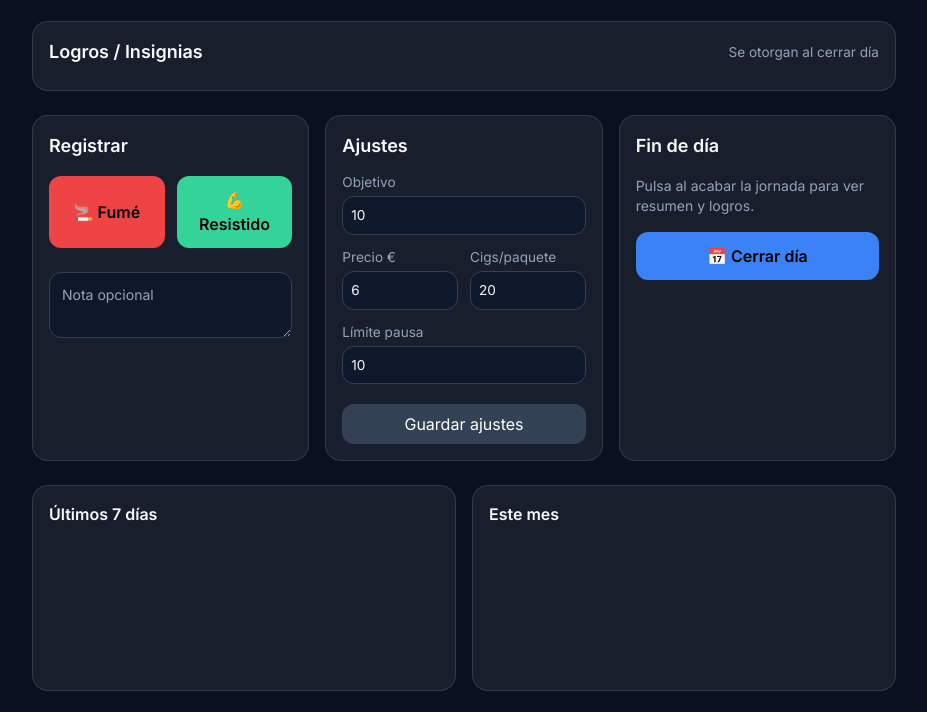
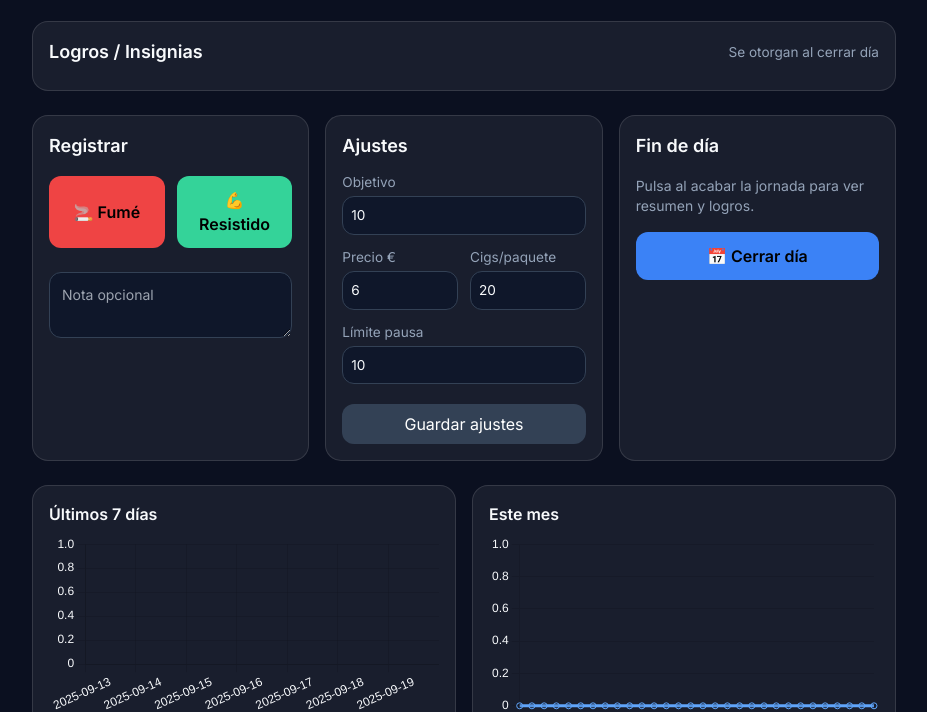
Before and after one commit to psantoslacruz-ai/control-tabaco, a plain HTML site: page index.html in a window 1280 px wide. Shown: the part 239-951 px from the top of the page, without its empty margins (176-1103 px from the left). Drawn offline with nearby package versions, Linux system fonts and the light colour scheme.

Commit message:
Update index.html

```diff
--- a/index.html
+++ b/index.html
@@ -108,8 +108,11 @@ const fmtDate=(d=new Date())=>d.toISOString().slice(0,10);
 const prettyTime=ts=>new Date(ts).toLocaleTimeString([], {hour:'2-digit',minute:'2-digit'});
 const since=ts=>{ if(!ts) return '—'; const ms=Date.now()-ts; const m=Math.floor(ms/60000); const h=Math.floor(m/60); return h>0?`${h}h ${m%60}m`:`${m}m`; };
 const $=id=>document.getElementById(id);
-const escapeHtml=s=>String(s).replace(/[&<>"']/g,c=>({'&':'&amp;','<':'&lt;','>':'&gt;','"':'&quot;','\'':'&#39;'}[c]));
+function escapeHtml(s){ return String(s).replace(/[&<>"']/g, m=>({"&":"&amp;","<":"&lt;",">":"&gt;","\"":"&quot;","'":"&#39;"}[m])); }
 const safeClone=o=>JSON.parse(JSON.stringify(o));
+
+// ================= Charts: declarar ANTES de cualquier uso (evita TDZ) =================
+let weekChart=null, monthChart=null; // <-- TDZ guardado
 
 // ================= Estado (con saneado robusto) =================
 const STORAGE_KEY='smoke-tracker-v1';
@@ -202,7 +205,7 @@ function saveSettings(){
 // ================= Logros =================
 const BADGES={ hour1:{id:'hour1',label:'🕐 1h sin fumar'}, belowGoalToday:{id:'belowGoalToday',label:'🎯 Primer día por debajo del objetivo'} };
 function checkAchievements(){
-  if(!Array.isArray(state.achievements)) state.achievements=[]; // <== robustez ante estado corrupto
+  if(!Array.isArray(state.achievements)) state.achievements=[]; // robustez
   const have=new Set(state.achievements);
   const last=lastSmokeTs();
   if(last && (Date.now()-last)>=60*60000 && !have.has('hour1')){ state.achievements.push('hour1'); }
@@ -210,7 +213,6 @@ function checkAchievements(){
 function renderBadges(){ const c=$('badges'); if(!c) return; c.innerHTML=''; const have=new Set(state.achievements||[]); const list=Object.values(BADGES).filter(b=>have.has(b.id)); if(list.length===0){ c.innerHTML='<span class="text-sm" style="color:var(--muted)">Sin logros aún.</span>'; return; } list.forEach(b=>{ const tag=document.createElement('span'); tag.className='inline-flex items-center gap-2 text-sm px-3 py-1 rounded-full'; tag.style.background='var(--card)'; tag.style.border='1px solid var(--card-border)'; tag.textContent=b.label; c.appendChild(tag); }); }
 
 // ================= Render =================
-let weekChart, monthChart;
 function render(){
   checkAchievements();
   const todaySmokes=getTodayEntries().filter(e=>e.type==='smoke').length;
@@ -227,20 +229,25 @@ function render(){
   renderCharts(); renderLog(); renderBadges(); save();
 }
 
+function getCtx(id){ const c=$(id); return c && c.getContext ? c.getContext('2d') : null; }
+
 function renderCharts(){
   if(!window.Chart) return;
   const axisColor=getComputedStyle(document.body).getPropertyValue('--axis').trim()||'#fff';
+  const wctx=getCtx('weekChart'); const mctx=getCtx('monthChart'); if(!wctx||!mctx) return; // canvas aún no listo
+
   // Semana (7 días)
   const data7=new Map(); for(let i=6;i>=0;i--){ const d=new Date(); d.setDate(d.getDate()-i); data7.set(fmtDate(d),0); }
   state.entries.forEach(e=>{ const k=fmtDate(new Date(e.ts)); if(data7.has(k)&&e.type==='smoke') data7.set(k, data7.get(k)+1); });
-  if(weekChart) weekChart.destroy();
-  weekChart=new Chart($('weekChart').getContext('2d'), { type:'bar', data:{ labels:[...data7.keys()], datasets:[{ data:[...data7.values()], backgroundColor:'#f87171' }] }, options:{ plugins:{legend:{display:false}}, scales:{ y:{ beginAtZero:true, ticks:{ color:axisColor }}, x:{ ticks:{ color:axisColor }}} }});
+  if(weekChart && typeof weekChart.destroy==='function'){ try{ weekChart.destroy(); }catch{} }
+  weekChart=new Chart(wctx, { type:'bar', data:{ labels:[...data7.keys()], datasets:[{ data:[...data7.values()], backgroundColor:'#f87171' }] }, options:{ plugins:{legend:{display:false}}, scales:{ y:{ beginAtZero:true, ticks:{ color:axisColor }}, x:{ ticks:{ color:axisColor }}} }});
+
   // Mes actual (línea)
   const n=new Date(); const y=n.getFullYear(), m=n.getMonth(); const dim=new Date(y,m+1,0).getDate(); const mm=new Map();
   for(let d=1; d<=dim; d++){ mm.set(`${y}-${String(m+1).padStart(2,'0')}-${String(d).padStart(2,'0')}`, 0); }
   state.entries.forEach(e=>{ if(e.type==='smoke'){ const k=fmtDate(new Date(e.ts)); if(mm.has(k)) mm.set(k, mm.get(k)+1); } });
-  if(monthChart) monthChart.destroy();
-  monthChart=new Chart($('monthChart').getContext('2d'), { type:'line', data:{ labels:[...mm.keys()], datasets:[{ data:[...mm.values()], borderColor:'#60a5fa', tension:.3 }]}, options:{ plugins:{legend:{display:false}}, scales:{ y:{ beginAtZero:true, ticks:{ color:axisColor }}, x:{ display:false }}} });
+  if(monthChart && typeof monthChart.destroy==='function'){ try{ monthChart.destroy(); }catch{} }
+  monthChart=new Chart(mctx, { type:'line', data:{ labels:[...mm.keys()], datasets:[{ data:[...mm.values()], borderColor:'#60a5fa', tension:.3 }]}, options:{ plugins:{legend:{display:false}}, scales:{ y:{ beginAtZero:true, ticks:{ color:axisColor }}, x:{ display:false }}} });
 }
 
 function renderLog(){
@@ -276,8 +283,8 @@ function clearAll(){
   if(!confirm('¿Seguro de borrar todos los datos?')) return;
   try{ localStorage.removeItem(STORAGE_KEY); }catch{}
   state=safeClone(defaultState); save();
-  if(weekChart){ try{weekChart.destroy();}catch{} }
-  if(monthChart){ try{monthChart.destroy();}catch{} }
+  if(weekChart && typeof weekChart.destroy==='function'){ try{weekChart.destroy();}catch{} }
+  if(monthChart && typeof monthChart.destroy==='function'){ try{monthChart.destroy();}catch{} }
   render();
 }
 
@@ -331,6 +338,10 @@ function runSelfTests(){
     let stateOk=true; try{ const s=ensureStateShape({}); stateOk = Array.isArray(s.entries)&&Array.isArray(s.achievements)&&s.settings&&typeof s.settings.goal==='number'; }catch{ stateOk=false; }
     ok('Estado mínimo válido (ensureStateShape)', stateOk);
 
+    // TDZ charts (acceso no lanza)
+    const tdzOk = (()=>{ try { void weekChart; void monthChart; return true; } catch { return false; } })();
+    ok('Charts: sin TDZ (variables accesibles)', tdzOk);
+
     // add/revert
     const before=getTodayEntries().filter(e=>e.type==='smoke').length;
     const ts=Date.now(); state.entries.push({ts, type:'smoke', note:'[TEST]'}); save();
```
